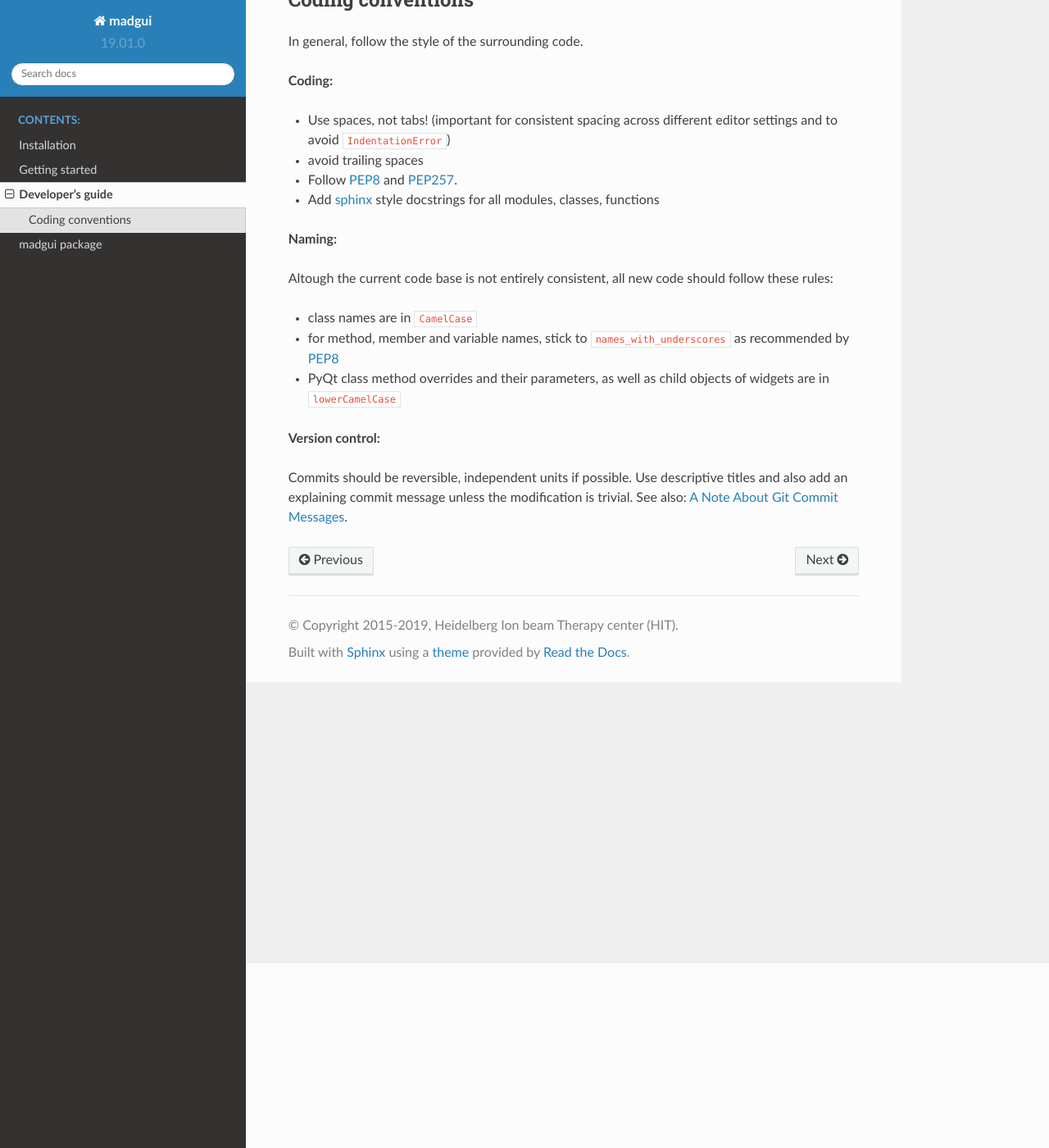
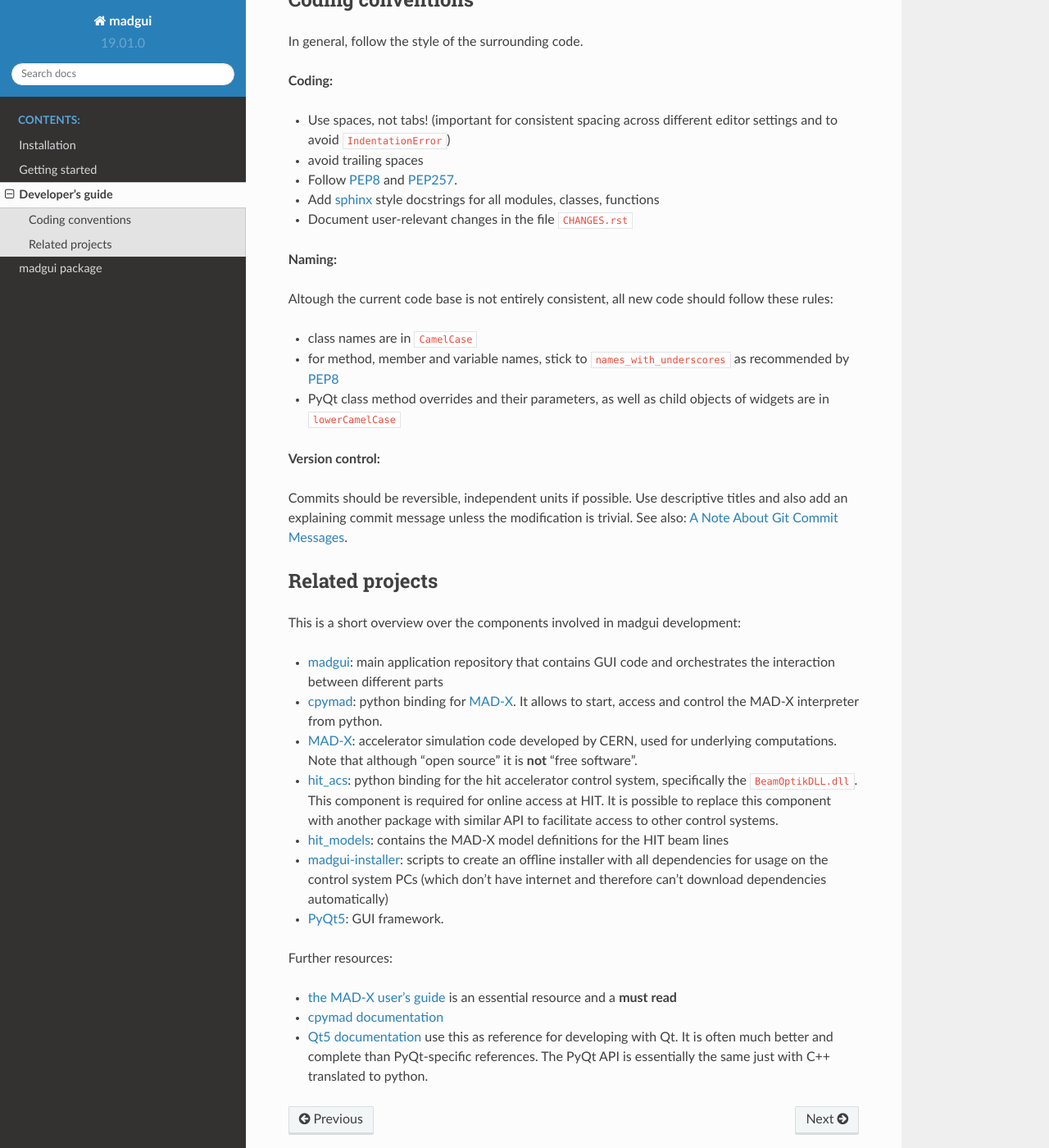
Before and after one commit to hibtc/madgui, a Sphinx documentation site: the page built from docs/devguide.rst, in a window 1280 px wide and 1400 px high, scrolled down 225 px. Shown: the whole window at 82% size. Built offline with Sphinx 7.4.7 and the Read the Docs theme 2.0.0, drawn with Linux system fonts in a browser that asks for light colours.

Commit message:
Add subsection about related projects

```diff
--- a/docs/devguide.rst
+++ b/docs/devguide.rst
@@ -17,6 +17,7 @@
 - avoid trailing spaces
 - Follow PEP8_ and PEP257_.
 - Add `sphinx`_ style docstrings for all modules, classes, functions
+- Document user-relevant changes in the file ``CHANGES.rst``
 
 .. _PEP8: http://www.python.org/dev/peps/pep-0008/
 .. _PEP257: http://www.python.org/dev/peps/pep-0257/
@@ -40,3 +41,45 @@
 trivial. See also: `A Note About Git Commit Messages`_.
 
 .. _`A Note About Git Commit Messages`: http://tbaggery.com/2008/04/19/a-note-about-git-commit-messages.html
+
+
+Related projects
+----------------
+
+This is a short overview over the components involved in madgui development:
+
+- madgui_: main application repository that contains GUI code and orchestrates
+  the interaction between different parts
+- cpymad_: python binding for MAD-X_. It allows to start, access and control
+  the MAD-X interpreter from python.
+- MAD-X_: accelerator simulation code developed by CERN, used for underlying
+  computations. Note that although "open source" it is **not** "free software".
+- hit_acs_: python binding for the hit accelerator control system,
+  specifically the ``BeamOptikDLL.dll``. This component is required for online
+  access at HIT. It is possible to replace this component with another package
+  with similar API to facilitate access to other control systems.
+- hit_models_: contains the MAD-X model definitions for the HIT beam lines
+- madgui-installer_: scripts to create an offline installer with all
+  dependencies for usage on the control system PCs (which don't have internet
+  and therefore can't download dependencies automatically)
+- PyQt5_: GUI framework.
+
+Further resources:
+
+- `the MAD-X user's guide`_ is an essential resource and a **must read**
+- `cpymad documentation`_
+- `Qt5 documentation`_ use this as reference for developing with Qt. It is
+  often much better and complete than PyQt-specific references. The PyQt API
+  is essentially the same just with C++ translated to python.
+
+.. _madgui: https://github.com/hibtc/madgui
+.. _cpymad: https://github.com/hibtc/cpymad
+.. _MAD-X: https://github.com/MethodicalAcceleratorDesign/MAD-X
+.. _hit_acs: https://github.com/hibtc/hit_acs
+.. _hit_models: https://github.com/hibtc/hit_models
+.. _madgui-installer: https://github.com/hibtc/madgui-installer
+.. _PyQt5: http://pyqt.sourceforge.net/Docs/PyQt5/installation.html
+
+.. _the MAD-X user's guide: http://mad.web.cern.ch/mad/documentation.html
+.. _Qt5 documentation: https://doc.qt.io/qt-5/
+.. _cpymad documentation: https://hibtc.github.io/cpymad/
```
